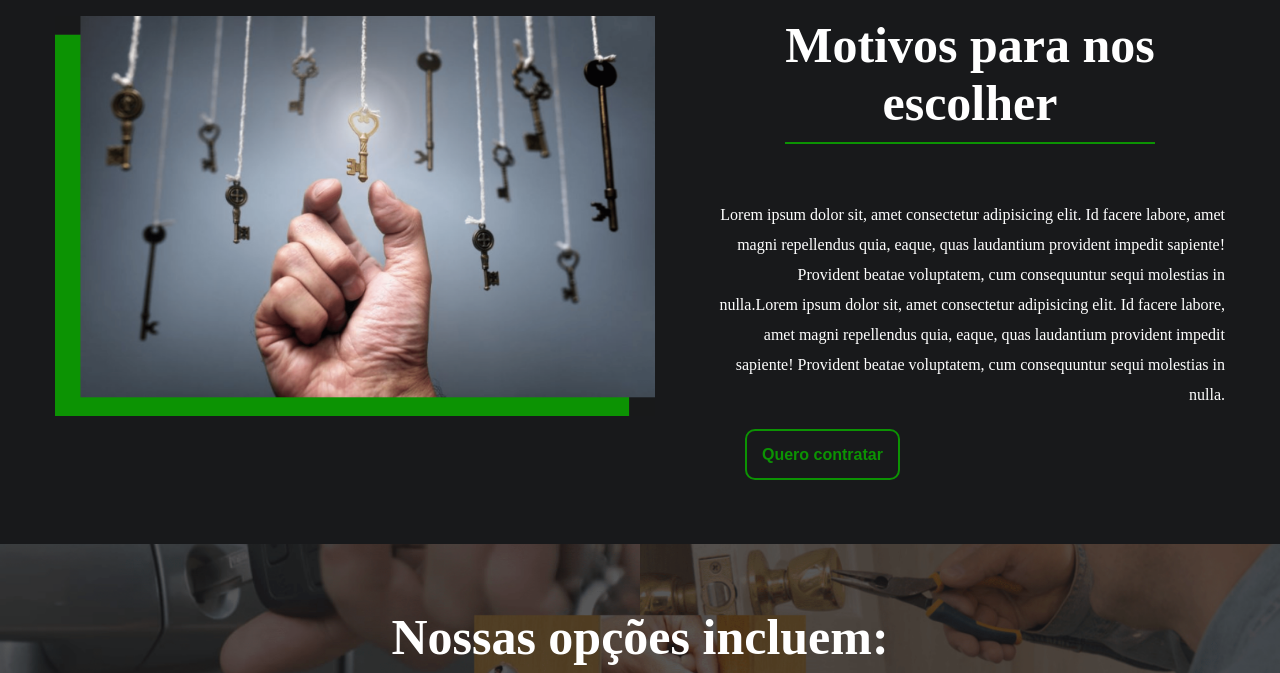
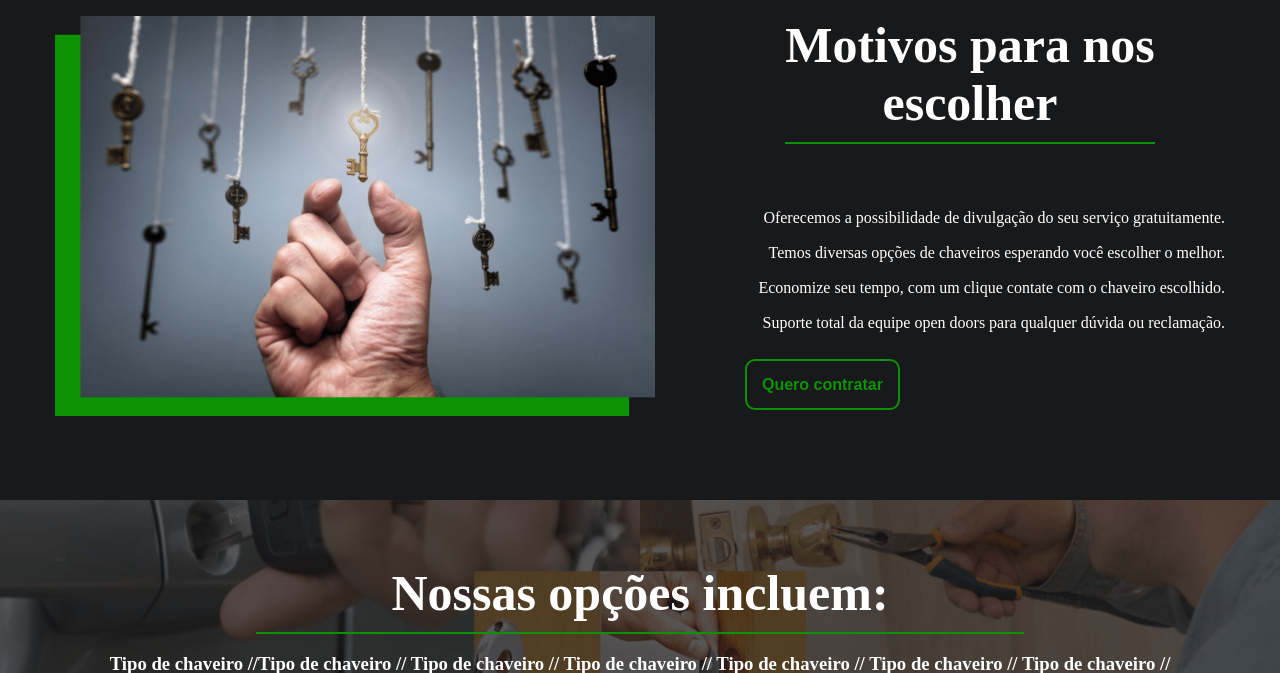
Before and after one commit to LeonardoAndrad3/Etec-TCC, a PHP site: page / in a window 1280 px wide. Shown: the part 1909-2582 px from the top of the page. Run offline with PHP 8.4, Linux system fonts and the light colour scheme.

Commit message:
criei os textos para a index, e criei a tela de login para o chaveiro, agora tem duas telas de login e duas de cadastro

```diff
--- a/web/css/style.css
+++ b/web/css/style.css
@@ -203,7 +203,7 @@
     }
 
     .paragrafo-motivos{
-        line-height: 30px;
+        line-height: 35px;
         padding-top: 0;
     }
 
--- a/web/index.html
+++ b/web/index.html
@@ -54,17 +54,17 @@
 					<ul class="busca">
 						<li><img class="image-oque" src="icon/image-busca.png"></li>
 						<li><h3 class="subtitulo-center">Busque</h3></li>
-						<li><p class="paragrafo-oque">Lorem ipsum dolor sit amet consectetur adipisicing elit.</p></li>
+						<li><p class="paragrafo-oque">Obtenha diversas opções para escolher a que mais desejar.</p></li>
 					</ul>
 					<ul class="escolher">
 						<li><img class="image-oque" src="icon/image-escolher.png"></li>
 						<li><h3 class="subtitulo-center">Escolha</h3></li>
-						<li><p class="paragrafo-oque">Lorem ipsum dolor sit amet consectetur adipisicing elit.</p></li>
+						<li><p class="paragrafo-oque">Selecione entre os melhores, o serviço que você necessita.</p></li>
 					</ul>
 					<ul class="contratar">
 						<li><img class="image-oque" src="icon/image-contratar.png"></li>
 						<li><h3 class="subtitulo-center">Contrate</h3></li>
-						<li><p class="paragrafo-oque">Lorem ipsum dolor sit amet consectetur adipisicing elit.</p></li>
+						<li><p class="paragrafo-oque">Converse diretamente com o prestador antes de solicitar.</p></li>
 					</ul>
 				</div>
 			</div>
@@ -73,11 +73,11 @@
 			<div class="sobre-nos">
 				<ul class="texto-sobre">
 					<li><h1 class="titulo-esquerda">Sobre nós</h1></li>
-					<li><p class="paragrafo-sobre">Lorem ipsum dolor sit, amet consectetur adipisicing elit. Id facere labore, amet magni
-						repellendus quia, eaque, quas laudantium provident impedit sapiente! Provident beatae voluptatem, cum consequuntur
-						sequi molestias in nulla.Lorem ipsum dolor sit, amet consectetur adipisicing elit. Id facere labore, amet magni
-						repellendus quia, eaque, quas laudantium provident impedit sapiente! Provident beatae voluptatem, cum consequuntur
-						sequi molestias in nulla.</p>
+					<li><p class="paragrafo-sobre">A Open Doors surgiu com um grupo de estudantes da ETEC da Zona Leste com o objetivo
+							de conectar pessoas com o mesmo interesse, criando uma ponte de fácil acesso a chaveiros e pessoas que
+							necessitam destes serviços. Atualmente, o serviço autônomo tem crescido consideravelmente, entretanto,
+							não são todos que possuem ferramentas para divulgar seu próprio serviço. Por esse motivo, criamos a
+							Open Doors para ajudar essas pessoas a divulgarem o seu serviço gratuitamente.</p>
 					</li>
 				</ul>
 				<ul class="image-sobre">
@@ -92,11 +92,12 @@
 				</ul>
 				<ul class="texto-motivos">
 					<li><h1 class="titulo-direita">Motivos para nos escolher</h1></li>
-					<li><p class="paragrafo-motivos">Lorem ipsum dolor sit, amet consectetur adipisicing elit. Id facere labore, amet magni
-						repellendus quia, eaque, quas laudantium provident impedit sapiente! Provident beatae voluptatem, cum consequuntur
-						sequi molestias in nulla.Lorem ipsum dolor sit, amet consectetur adipisicing elit. Id facere labore, amet magni
-						repellendus quia, eaque, quas laudantium provident impedit sapiente! Provident beatae voluptatem, cum consequuntur
-						sequi molestias in nulla.</p>
+					<li><p class="paragrafo-motivos">
+						Oferecemos a possibilidade de divulgação do seu serviço gratuitamente.<br/>
+						Temos diversas opções de chaveiros esperando você escolher o melhor.<br/>
+						Economize seu tempo, com um clique contate com o chaveiro escolhido.<br/>
+						Suporte total da equipe open doors para qualquer dúvida ou reclamação.<br/>
+					</p>
 					</li>
 					<li class="botao-motivos"><a class="botoes" href="servicos.html">Quero contratar</a></li>
 				</ul>
```
Also changed, not shown: web/cadastro.html (+32 -4 lines).
